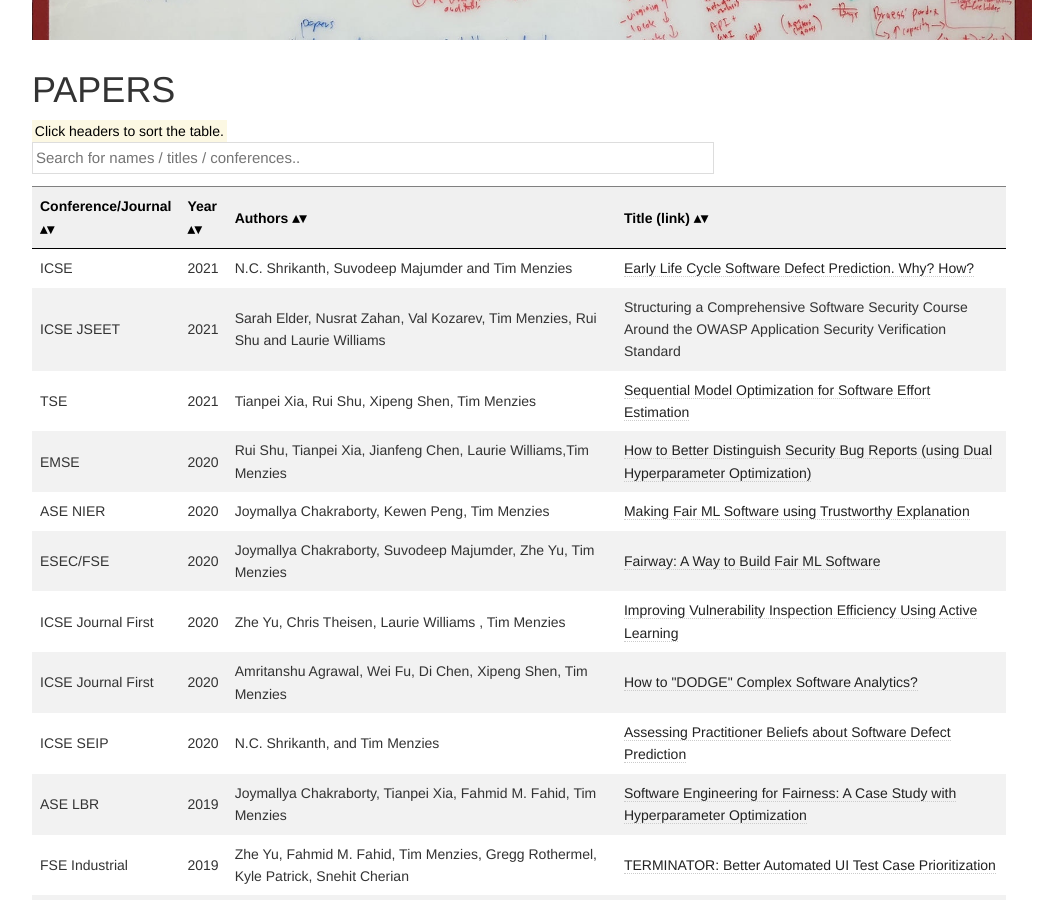
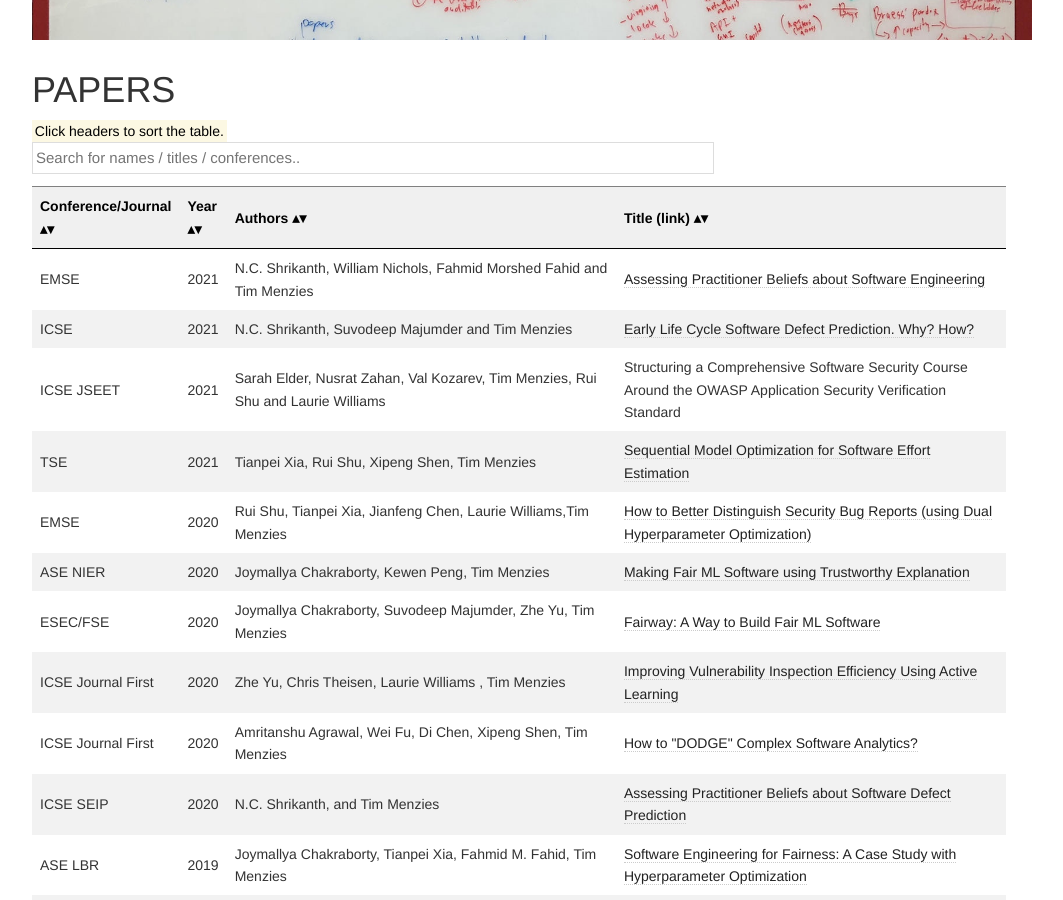
Before and after one commit to ai-se/ai-se.github.io, a Jekyll site: the page built from papers/index.html, in a window 1280 px wide and 900 px high, scrolled down 695 px. Shown: the whole window, without its empty margins (126-1189 px from the left). Built offline with Jekyll 4.4.1, drawn with Linux system fonts in a browser that asks for light colours.

Commit message:
Update index.html

```diff
--- a/papers/index.html
+++ b/papers/index.html
@@ -53,6 +53,16 @@
 		</tr>
 	</thead>
 	<tbody>
+
+		<tr>
+			<td>EMSE</td>
+			<td>2021</td>
+			<td>N.C. Shrikanth, William Nichols, Fahmid Morshed Fahid and Tim Menzies</td>
+			<td><a href="https://arxiv.org/pdf/2006.05060.pdf">
+					Assessing Practitioner Beliefs about Software Engineering
+				</a></td>
+		</tr>
+
 		<tr>
 			<td>ICSE</td>
 			<td>2021</td>
```
